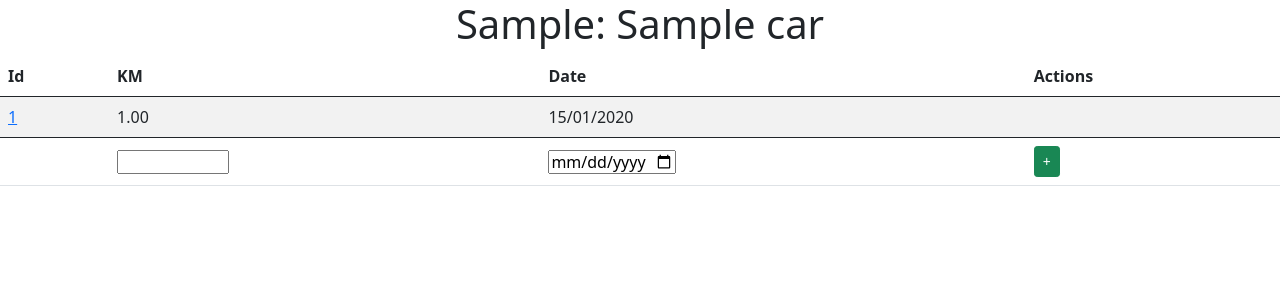
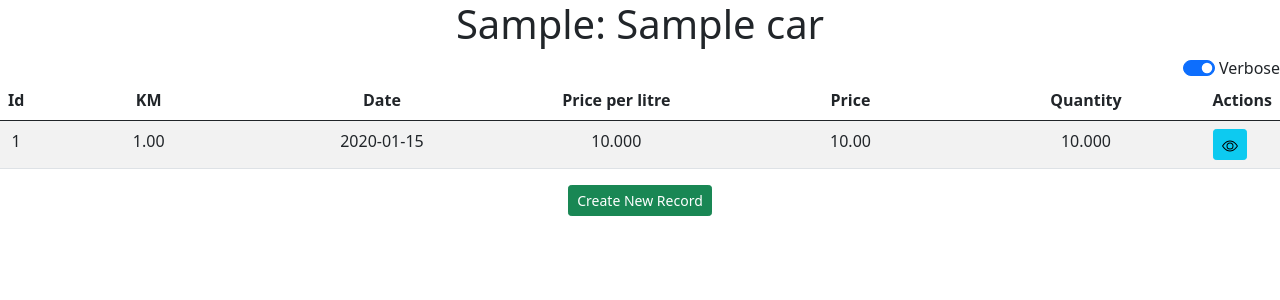
Before and after one commit to nikos-terzo/DjangoWorkspace, a Django app: a page that uses carkm/kmrecord/templates/car.html in a window 1280 px wide. Shown: the top 300 px of the page. Run offline with Django 3.2, Linux system fonts and the light colour scheme; a user stored in the database is signed in; tables that the repository leaves empty hold one stand-in row (values such as "Sample post").

Commit message:
Verbose-non-verbose car.html

```diff
--- a/carkm/kmrecord/templates/car.html
+++ b/carkm/kmrecord/templates/car.html
@@ -4,54 +4,73 @@
 
 {% block content %}
 
+<script type="text/javascript">
+function verboseFun(checked)
+{
+	elements = document.getElementsByClassName("verbose");
+	for (var i=0; i< elements.length; i++) {
+		elements[i].style.display = (checked ? "" : "none");
+	}
+
+	elements = document.getElementsByClassName("stretch");
+	for (var i=0; i< elements.length; i++) {
+		elements[i].style.width = (checked ? "20%" : "50%");
+	}
+}
+</script>
+
 <h1 class="text-center">{{ car.licensePlate }}: {{ car.name }}</h1> <!-- TODO: __str__ -->
+<div class="d-flex justify-content-end">
+<div class="form-switch">
+	<input class="form-check-input" type="checkbox" id="verboseCheck" onChange="verboseFun(this.checked)" checked/>
+	<label class="form-check-label" for="verboseCheck">Verbose </label>
+</div>
+</div>
 <table class="table  table-striped vw-100">
 	<thead>
 		<tr>
 			<th scope="col">Id</th>
-			<th scope="col">KM</th>
-			<th scope="col">Date</th>
+			<th style="width: 20%" class="stretch text-center" scope="col">KM</th>
+			<th style="width: 20%" class="stretch text-center" scope="col">Date</th>
+			<th style="width: 20%" class="stretch verbose text-center" scope="col">Price per litre</th>
+			<th style="width: 20%" class="stretch verbose text-center" scope="col">Price</th>
+			<th style="width: 20%" class="stretch verbose text-center" scope="col">Quantity</th>
 			<th scope="col">Actions</th>
 		</tr>
 	</thead>
 	<tbody>
 	{% for record in records %}
 		<tr>
-			<td><a href="{% url 'kmrecord:Record' record.id %}">{{ record.id }}</a></td>
+			{% comment %} <a href="{% url 'kmrecord:Record' record.id %}"> </a>{% endcomment %}
+			<td class="text-center">{{ record.id }}</td>
+			<td class="text-center">{{ record.km }}</td>
+			<td class="text-center">{{ record.date|date:'Y-m-d' }}</td>
+			<td class="verbose text-center">{{ record.fuelrecord.pricePerLitre}}</td>
+			<td class="verbose text-center">{{ record.fuelrecord.price}}</td>
+			<td class="verbose text-center">{{ record.fuelrecord.quantity}}</td>
+			<td><div class="btn-group" role="group">
+				<a href="{% url 'kmrecord:Record' record.id %}" class="btn btn-sm btn-info" role="button">
+					<svg xmlns="http://www.w3.org/2000/svg" width="16" height="16" fill="currentColor" class="bi bi-eye" viewBox="0 0 16 16">
+						<path d="M16 8s-3-5.5-8-5.5S0 8 0 8s3 5.5 8 5.5S16 8 16 8zM1.173 8a13.133 13.133 0 0 1 1.66-2.043C4.12 4.668 5.88 3.5 8 3.5c2.12 0 3.879 1.168 5.168 2.457A13.133 13.133 0 0 1 14.828 8c-.058.087-.122.183-.195.288-.335.48-.83 1.12-1.465 1.755C11.879 11.332 10.119 12.5 8 12.5c-2.12 0-3.879-1.168-5.168-2.457A13.134 13.134 0 0 1 1.172 8z"/>
+						<path d="M8 5.5a2.5 2.5 0 1 0 0 5 2.5 2.5 0 0 0 0-5zM4.5 8a3.5 3.5 0 1 1 7 0 3.5 3.5 0 0 1-7 0z"/>
+					</svg>
+				</a>
 		{% get_obj_perms request.user for record as 'recordPerms' %}
-		{% if 'change_record' in recordPerms %}
-			<form method="post" action="{% url 'kmrecord:Change Record' record.id %}">
-			{% csrf_token %}
-				<td><input type="number" name="km" step="1.0" max="9999999.9" min="0.0" value="{{ record.km }}" style="height:1.5em;width:7em;" required></td>
-				<td><input type="date" name="date" min="1800-01-01" max="9999-12-31" value="{{ record.date|date:'Y-m-d' }}" style="height:1.5em;width:8em;" required></td>
-				<td><div class="btn-group" role="group"><button type="submit" class="btn btn-sm btn-primary">✓</button>
-			</form>
-		{% else %}
-			<td>{{ record.km }}</td>
-			<td>{{ record.date|date:'d/m/Y' }}</td>
-			<td><div class="btn-group" role="group">
-		{% endif %}
 		{% if 'delete_record' in recordPerms %}
 				<form method="post" action="{% url 'kmrecord:Delete Record' record.id %}">
 					{% csrf_token %}
-					<button type="submit" class="btn btn-sm btn-danger">—</button>
+					<button type="submit" class="btn btn-sm btn-danger">
+						<svg xmlns="http://www.w3.org/2000/svg" width="16" height="16" fill="currentColor" class="bi bi-trash-fill" viewBox="0 0 16 16">
+							<path d="M2.5 1a1 1 0 0 0-1 1v1a1 1 0 0 0 1 1H3v9a2 2 0 0 0 2 2h6a2 2 0 0 0 2-2V4h.5a1 1 0 0 0 1-1V2a1 1 0 0 0-1-1H10a1 1 0 0 0-1-1H7a1 1 0 0 0-1 1H2.5zm3 4a.5.5 0 0 1 .5.5v7a.5.5 0 0 1-1 0v-7a.5.5 0 0 1 .5-.5zM8 5a.5.5 0 0 1 .5.5v7a.5.5 0 0 1-1 0v-7A.5.5 0 0 1 8 5zm3 .5v7a.5.5 0 0 1-1 0v-7a.5.5 0 0 1 1 0z"/>
+						</svg>
 				</form>
 		{% endif %}
 			</div></td>
 		</tr>
 	{% endfor %}
 	</tbody>
-	<form method="post" action="{% url 'kmrecord:Add Record' car.licensePlate %}">
-	{% csrf_token %}
-		<tfoot>
-			<tr>
-				<td></td>
-				<td><input type="number" name="km" class="input-sm" step="1.0" max="9999999.9" min="0.0" style="height:1.5em;width:7em;" required></td>
-				<td><input type="date" name="date" class="input-sm" min="1800-01-01" max="9999-12-31" style="height:1.5em;width:8em;" required></td>
-				<td><button type="submit" class="btn btn-sm btn-success">+</button></td>
-			</tr>
-		</tfoot>
-	</form>
-
 </table>
+<div class="container text-center">
+	<a href="{% url 'kmrecord:Create Record' car.licensePlate %}" class="btn btn-sm btn-success" role="button">Create New Record</a>
+</div>
 {% endblock %}
--- a/carkm/kmrecord/views.py
+++ b/carkm/kmrecord/views.py
@@ -96,7 +96,9 @@ def car(request, licensePlate):
 	if not user.has_perm('kmrecord.view_car', car):
 		raise Http404
 
-	records = Record.objects.filter(car=car)
+	records =  Record.objects.filter(car=car).select_related('fuelrecord')
+	print(records[0].fuelrecord.pricePerLitre)
+
 	context = {'car': car, 'records': records}
 	return render(request, 'car.html', context)
 
```
